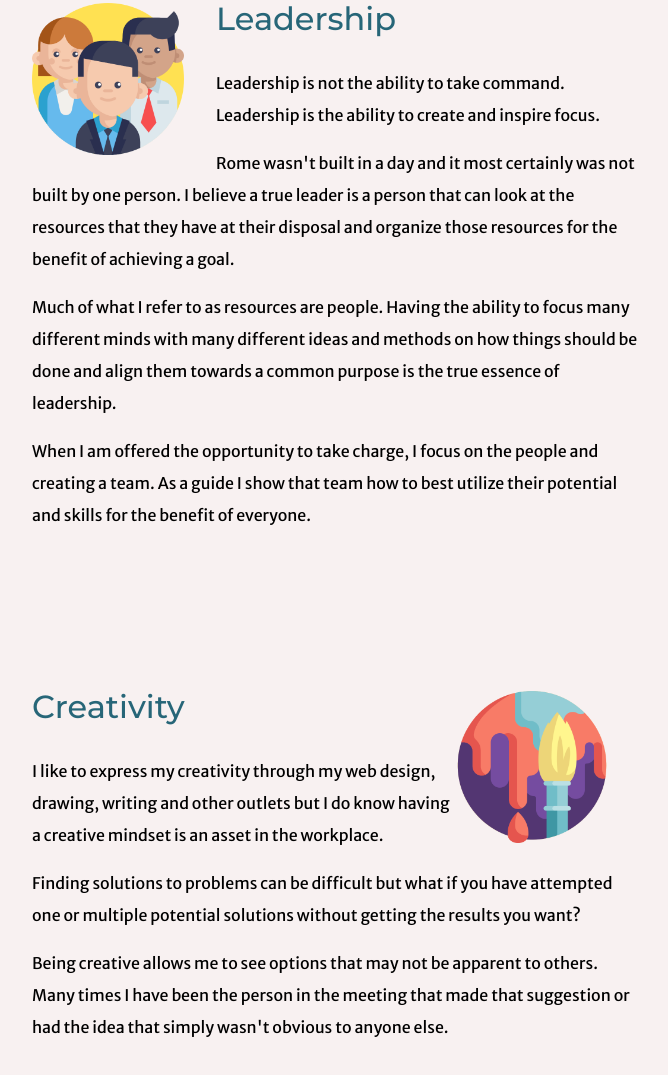
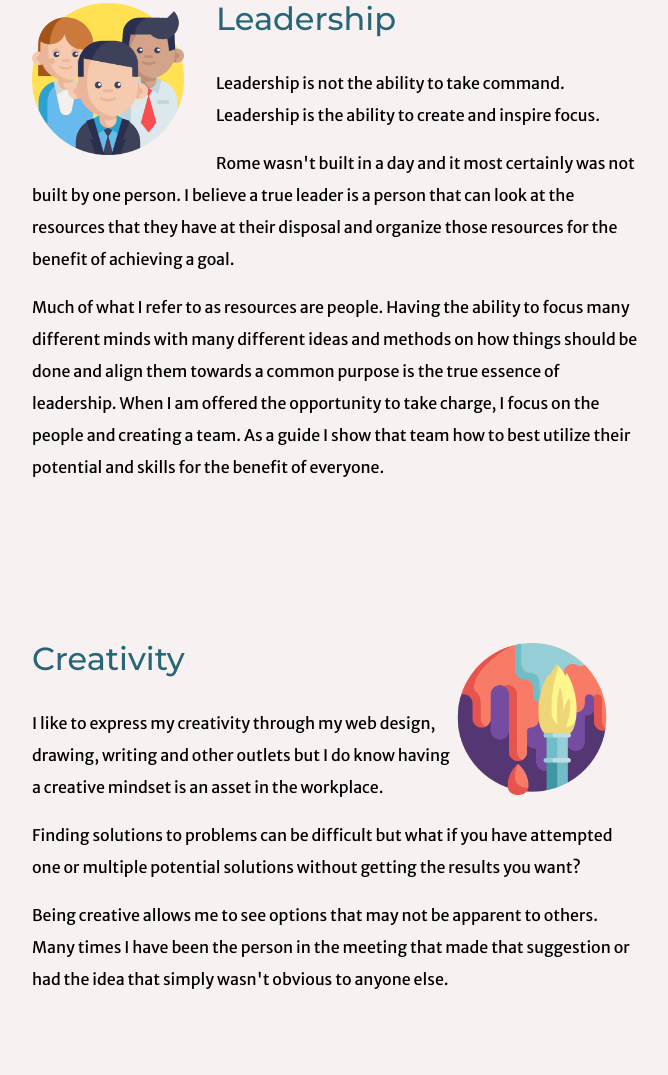
Before and after one commit to ShaunEdm121/Professional, a plain HTML site: page index.html in a window 1280 px wide. Shown: the part 3819-4894 px from the top of the page, without its empty margins (304-972 px from the left). Drawn offline with Linux system fonts and the light colour scheme.

Commit message:
Update index.html

```diff
--- a/index.html
+++ b/index.html
@@ -76,8 +76,7 @@
         <p>Rome wasn't built in a day and it most certainly was not built by one person. I believe a true leader is a person that can look at the resources that they have at their disposal and organize those resources for the benefit of achieving a
           goal. </p>
         <p>Much of what I refer to as resources are people. Having the ability to focus many different minds with many different ideas and methods on how things should be done and align them towards a common purpose is the true essence of leadership.
-        </p>
-        <p> When I am offered the opportunity to take charge, I focus on the people and creating a team. As a guide I show that team how to best utilize their potential and skills for the benefit of everyone.</p>
+         When I am offered the opportunity to take charge, I focus on the people and creating a team. As a guide I show that team how to best utilize their potential and skills for the benefit of everyone.</p>
       </div>
       <div class="skill-row-creative">
         <img class="creative" src="Images/Creative2.png" alt="Creative">
```
